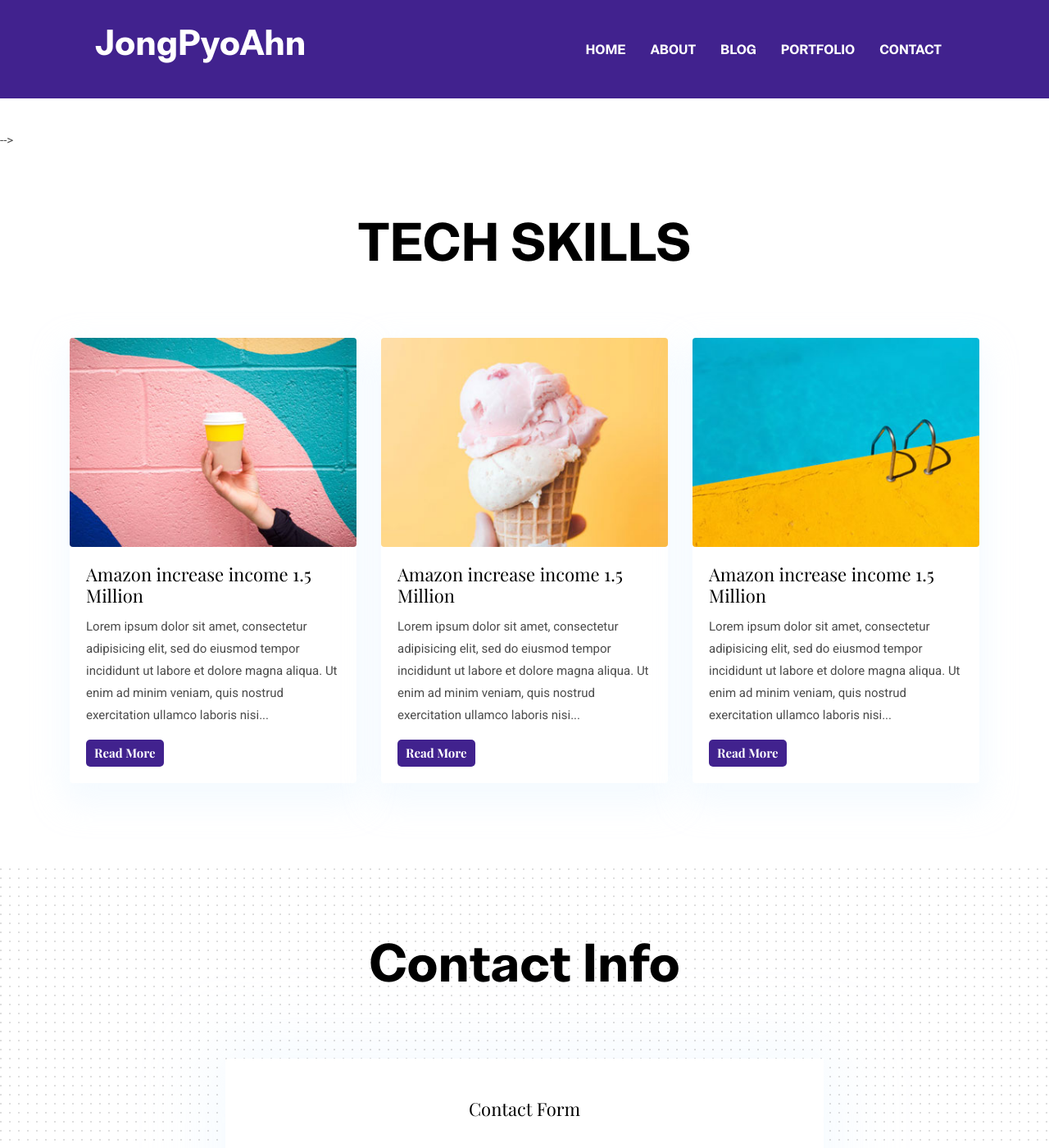
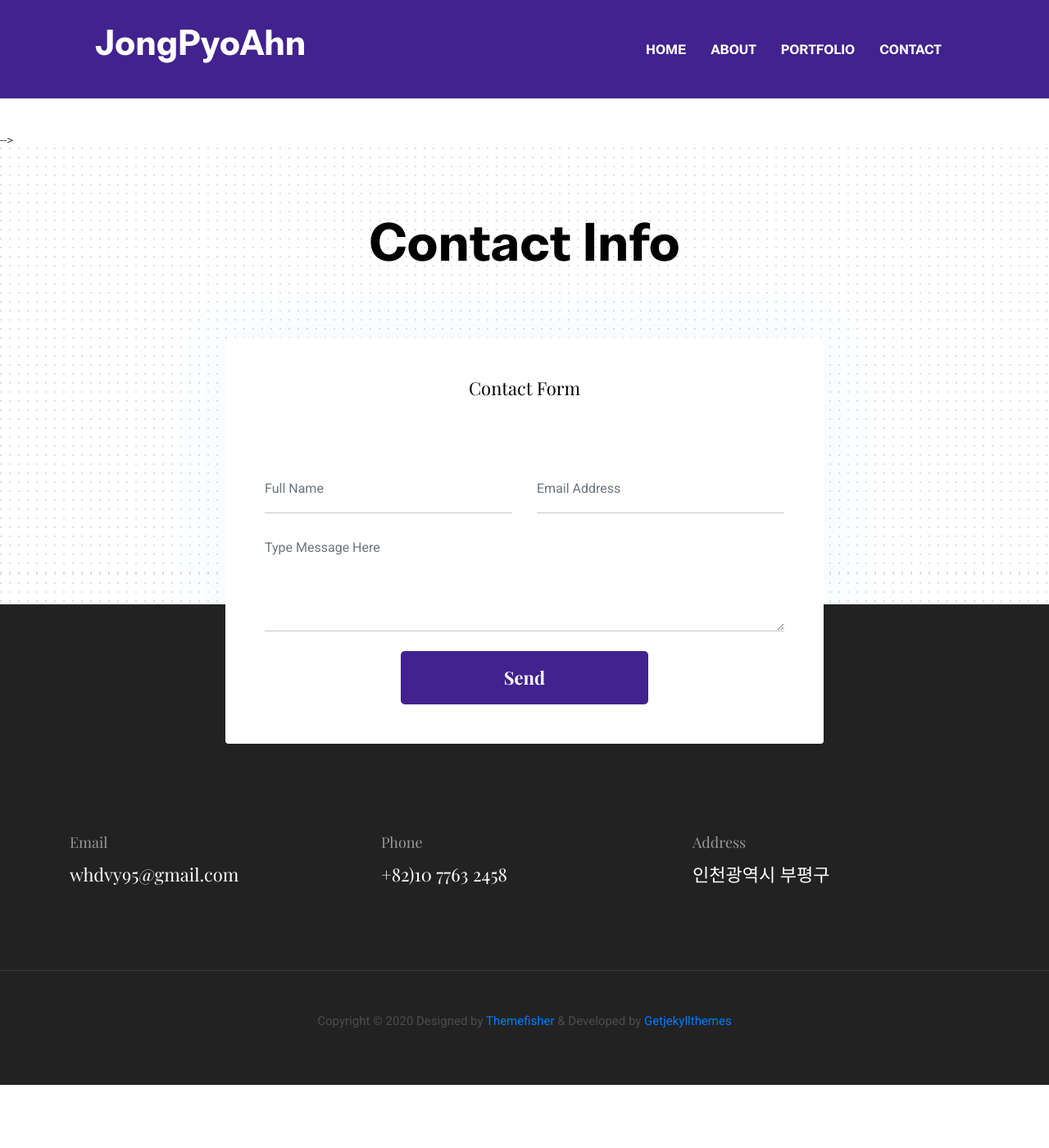
Before and after one commit to JongPyoAhn/JongPyoAhn.github.io, a Jekyll site: the page built from index.html, in a window 1280 px wide and 1400 px high, scrolled down 5578 px. Shown: the whole window at 82% size. Built offline with Jekyll 4.4.1, drawn with Linux system fonts in a browser that asks for light colours; nearby versions of some CDN libraries; after the commit the page ends 6901 px from its top, so only the background shows below that.

Commit message:
blogdelete

```diff
--- a/_data/settings.yml
+++ b/_data/settings.yml
@@ -12,7 +12,7 @@ copyright: Copyright &copy; 2020 Designed by [Themefisher](https://themefisher.c
 
 menu:
 - {name: About, link: '/about'}
-- {name: Blog, link: '/blog'}
+#- {name: Blog, link: '/blog'}
 - {name: Portfolio, link: '/portfolio'}
 - {name: Contact, link: '/contact'}
 
@@ -222,8 +222,7 @@ portfolio-items:
     portfolio-type:
       - type: "mini"
 
-techskill :
-    가나다라마바사아자차카타파하
+
 #-------------------------------
 # Testimonials Section
 
--- a/_includes/blog-section.html
+++ b/_includes/blog-section.html
@@ -1,5 +1,5 @@
 <!-- blog -->
-<section class="section">
+<!-- <section class="section">
   <div class="container">
     <div class="row">
       <div class="col-12 text-center">
@@ -10,5 +10,5 @@
       {% endfor %}
     </div>
   </div>
-</section>
+</section> -->
 <!-- /blog -->
--- a/_pages/blog.html
+++ b/_pages/blog.html
@@ -1,7 +1,7 @@
----
+<!-- ---
 layout: page
 title: Tech SKills
----
+--- -->
 <!-- <section class="section">
   <div class="container">
     <div class="row">
```
